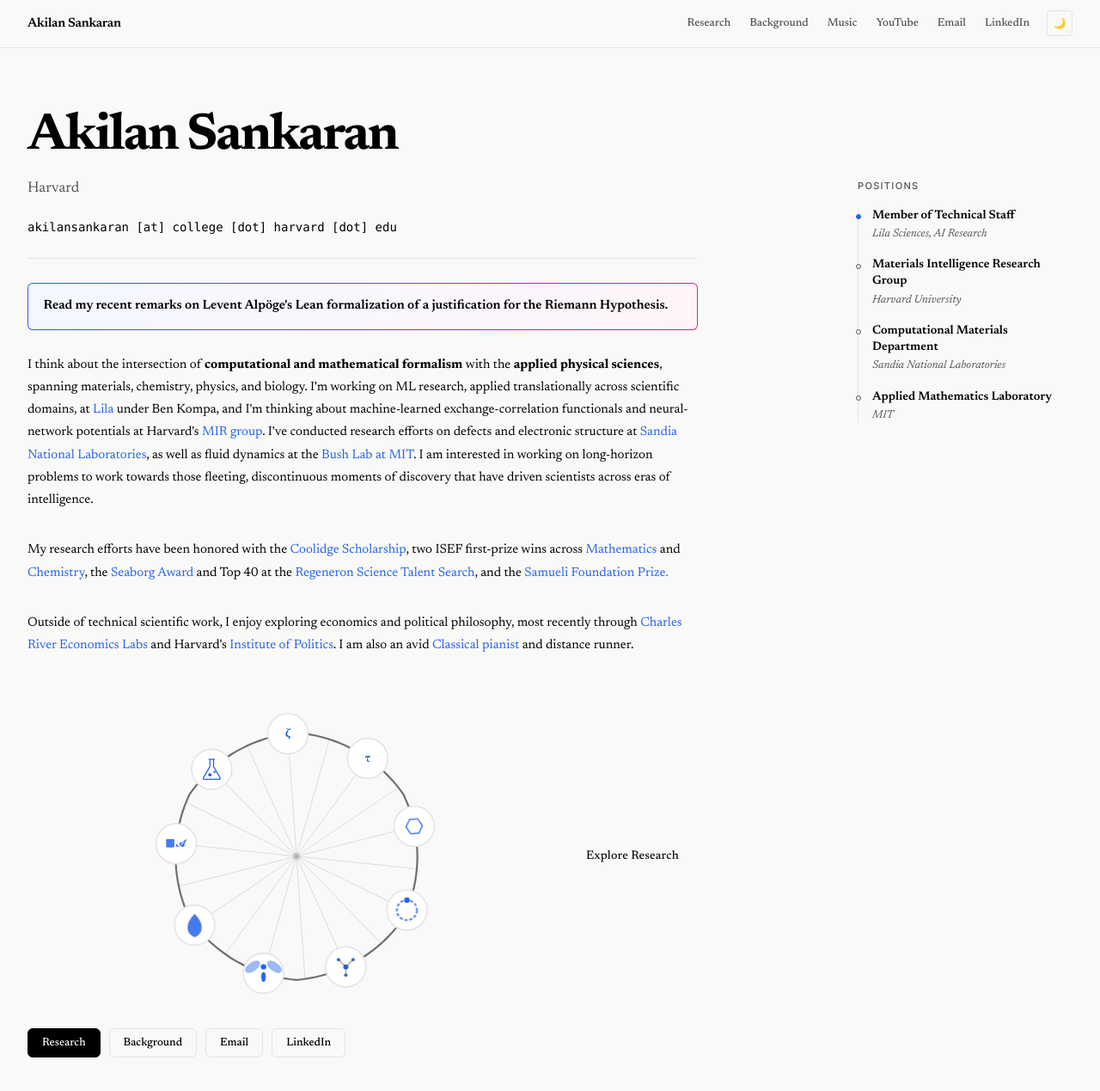
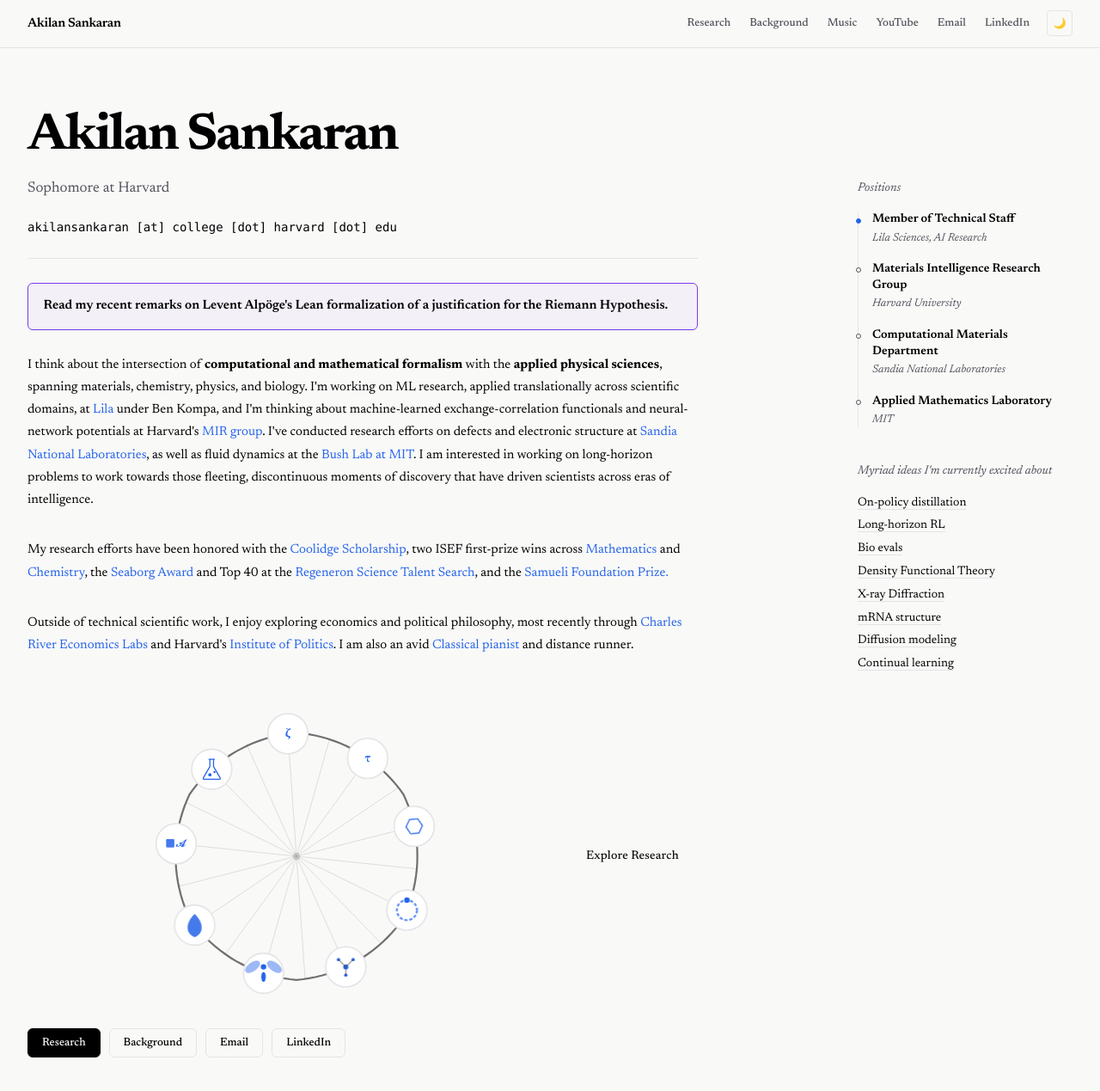
Before and after one commit to akilansankaran/akilansankaran.github.io, a Jekyll site: the page built from index.md, in a window 1280 px wide and 1366 px high. Shown: the top 1269 px of the window at 86% size. Built offline with Jekyll 4.4.1, drawn with Linux system fonts in a browser that asks for light colours; some web fonts are replaced.

Commit message:
Add ideas list under positions, serif sidebar headings, single purple banner, sophomore tagline

```diff
--- a/assets/css/main.css
+++ b/assets/css/main.css
@@ -1544,17 +1544,12 @@ main.container > h1:first-child {
 
 /* ===== Announcement banner ===== */
 .announce-banner {
-  --banner-grad: linear-gradient(120deg, #2563eb 0%, #7c3aed 50%, #db2777 100%);
-  --banner-wash: linear-gradient(120deg, rgba(37, 99, 235, 0.05), rgba(124, 58, 237, 0.04) 50%, rgba(219, 39, 119, 0.05));
   display: block;
   margin: 0 0 1.75rem;
   padding: 0.9rem 1.1rem;
-  border: 1.5px solid transparent;
+  background: rgba(124, 58, 237, 0.045);
+  border: 1.5px solid #7c3aed;
   border-radius: var(--radius-sm);
-  background:
-    var(--banner-wash) padding-box,
-    linear-gradient(var(--bg-card), var(--bg-card)) padding-box,
-    var(--banner-grad) border-box;
   box-shadow: var(--shadow-sm);
   color: var(--text);
   font-family: var(--font-serif);
@@ -1568,8 +1563,8 @@ main.container > h1:first-child {
 }
 
 [data-theme="dark"] .announce-banner {
-  --banner-grad: linear-gradient(120deg, #60a5fa 0%, #a78bfa 50%, #f472b6 100%);
-  --banner-wash: linear-gradient(120deg, rgba(96, 165, 250, 0.08), rgba(167, 139, 250, 0.06) 50%, rgba(244, 114, 182, 0.08));
+  background: rgba(167, 139, 250, 0.08);
+  border-color: #a78bfa;
 }
 
 .announce-banner:hover,
@@ -1607,13 +1602,40 @@ main.container:has(.hero-with-nav) {
 }
 
 .pos-heading {
-  font-family: var(--font-ui);
-  font-size: 0.6875rem;
-  font-weight: 500;
-  letter-spacing: 0.12em;
-  text-transform: uppercase;
+  font-family: var(--font-serif);
+  font-size: 0.875rem;
+  font-style: italic;
   color: var(--text-muted);
   margin: 0 0 1rem;
+}
+
+.ideas-heading {
+  margin-top: 2.5rem;
+}
+
+.ideas-list {
+  list-style: none;
+  margin: 0;
+  padding: 0;
+}
+
+.ideas-list li {
+  margin: 0 0 0.45rem;
+  font-size: 0.875rem;
+  line-height: 1.4;
+}
+
+.ideas-list a,
+.ideas-list a:visited {
+  color: var(--text);
+  text-decoration: none;
+  border-bottom: 1px solid var(--border);
+  transition: color 0.2s ease, border-color 0.2s ease;
+}
+
+.ideas-list a:hover {
+  color: var(--link);
+  border-bottom-color: var(--link);
 }
 
 .pos-list {
--- a/index.md
+++ b/index.md
@@ -8,7 +8,7 @@ title: Home
   <div class="hero-body">
 
   <h1 class="hero-name">Akilan Sankaran</h1>
-  <p class="hero-tagline">Harvard</p>
+  <p class="hero-tagline">Sophomore at Harvard</p>
 
   <div class="get-in-touch">
     <p class="git-email">akilansankaran [at] college [dot] harvard [dot] edu</p>
@@ -61,6 +61,18 @@ title: Home
         </a>
       </li>
     </ul>
+
+    <p class="pos-heading ideas-heading">Myriad ideas I'm currently excited about</p>
+    <ul class="ideas-list">
+      <li><a href="https://arxiv.org/abs/2306.13649" target="_blank" rel="noopener noreferrer">On-policy distillation</a></li>
+      <li><a href="https://arxiv.org/abs/2502.01600" target="_blank" rel="noopener noreferrer">Long-horizon RL</a></li>
+      <li><a href="https://arxiv.org/abs/2407.10362" target="_blank" rel="noopener noreferrer">Bio evals</a></li>
+      <li><a href="https://journals.aps.org/pr/abstract/10.1103/PhysRev.136.B864" target="_blank" rel="noopener noreferrer">Density Functional Theory</a></li>
+      <li><a href="https://arxiv.org/html/2606.14003v1" target="_blank" rel="noopener noreferrer">X-ray Diffraction</a></li>
+      <li><a href="https://www.nature.com/articles/s41467-025-60872-5" target="_blank" rel="noopener noreferrer">mRNA structure</a></li>
+      <li><a href="https://arxiv.org/abs/2604.05181" target="_blank" rel="noopener noreferrer">Diffusion modeling</a></li>
+      <li><a href="https://www.lila.ai/news/a-new-synthesis-for-the-field-of-open-endedness" target="_blank" rel="noopener noreferrer">Continual learning</a></li>
+    </ul>
   </aside>
 
 
```
